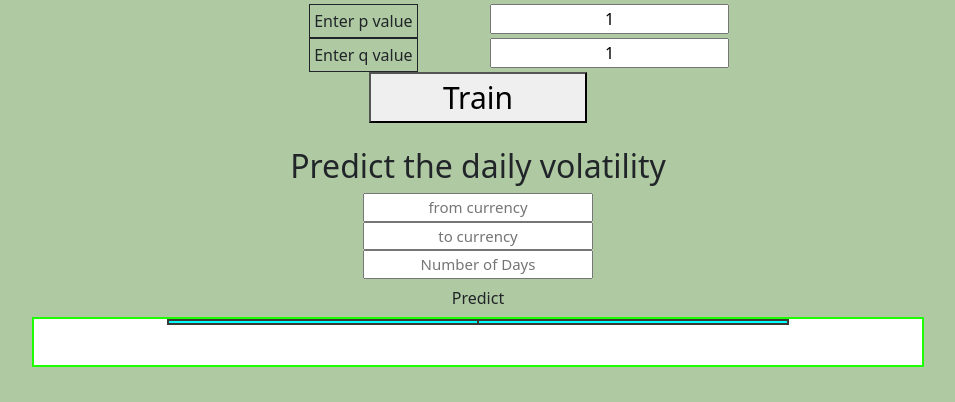
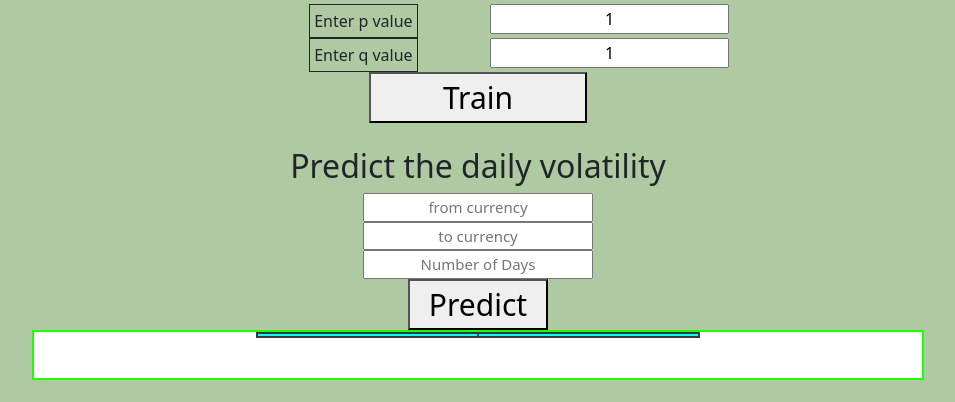
Before and after one commit to Wali-Mohamed/foreign_exchange_prediction, a Flask app: page /data in a window 1280 px wide. Shown: the part 398-800 px from the top of the page, without its empty margins (162-1117 px from the left). Run offline with Flask 3, Linux system fonts and the light colour scheme; parts of the project's set-up code (start-up, migrations or seed data) failed here and were passed over.

Commit message:
fixed some css

```diff
--- a/static/styles.css
+++ b/static/styles.css
@@ -54,12 +54,12 @@ form {
 }
 
 
-.train button, .get_data button {
+.train button, .get_data button, .predict {
     display:block;
 
     height:auto;
     font-size: 20px;
-    width: 50%;
+    width: 80%;
     margin: auto;
 
 
@@ -123,7 +123,7 @@ table.dataframe > thead > tr > td
 
     min-height:50px;
 
-    width: 80%;
+    width: 50%;
     margin: auto;
   }
   .predict_result {
@@ -156,7 +156,9 @@ table.dataframe > thead > tr > td
     table, #instruct, .title {
       font-size: 20px;
     }
-    .result_table, .train button, .get_data button {
+    .result_table, .train button, .get_data button, .predict {
       font-size: 30px;
+      width: 50%;
+
     }
   }
--- a/templates/index.html
+++ b/templates/index.html
@@ -103,7 +103,7 @@
     <input class="text-center" type="text" name="days" placeholder="Number of Days" required="required" />
 
 
-    <button type="submit" class="btn btn-block btn-large">Predict</button>
+    <button type="submit" class="predict">Predict</button>
   </form>
 
 </div>
```
Also changed, not shown: 2 other files.
